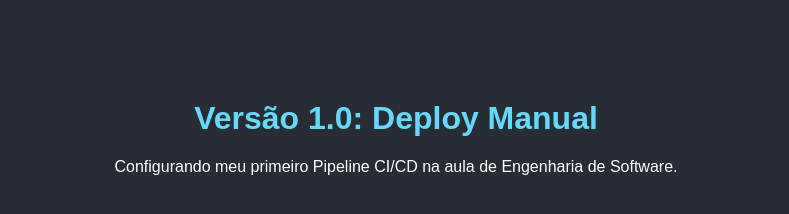
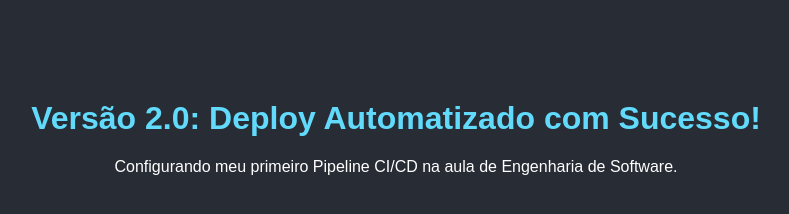
Before and after one commit to augustoceszar15-debug/meu-primeiro-cicd, a plain HTML site: page Index.html in a window 1280 px wide. Shown: the whole page, without its empty margins (244-1033 px from the left). Drawn offline with Linux system fonts and the light colour scheme.

Commit message:
Update Index.html

```diff
--- a/Index.html
+++ b/Index.html
@@ -19,7 +19,7 @@
     </style>
 </head>
 <body>
-    <h1>Versão 1.0: Deploy Manual</h1>
+    <h1>Versão 2.0: Deploy Automatizado com Sucesso!</h1>
     <p>
         Configurando meu primeiro Pipeline CI/CD
         na aula de Engenharia de Software.
```
